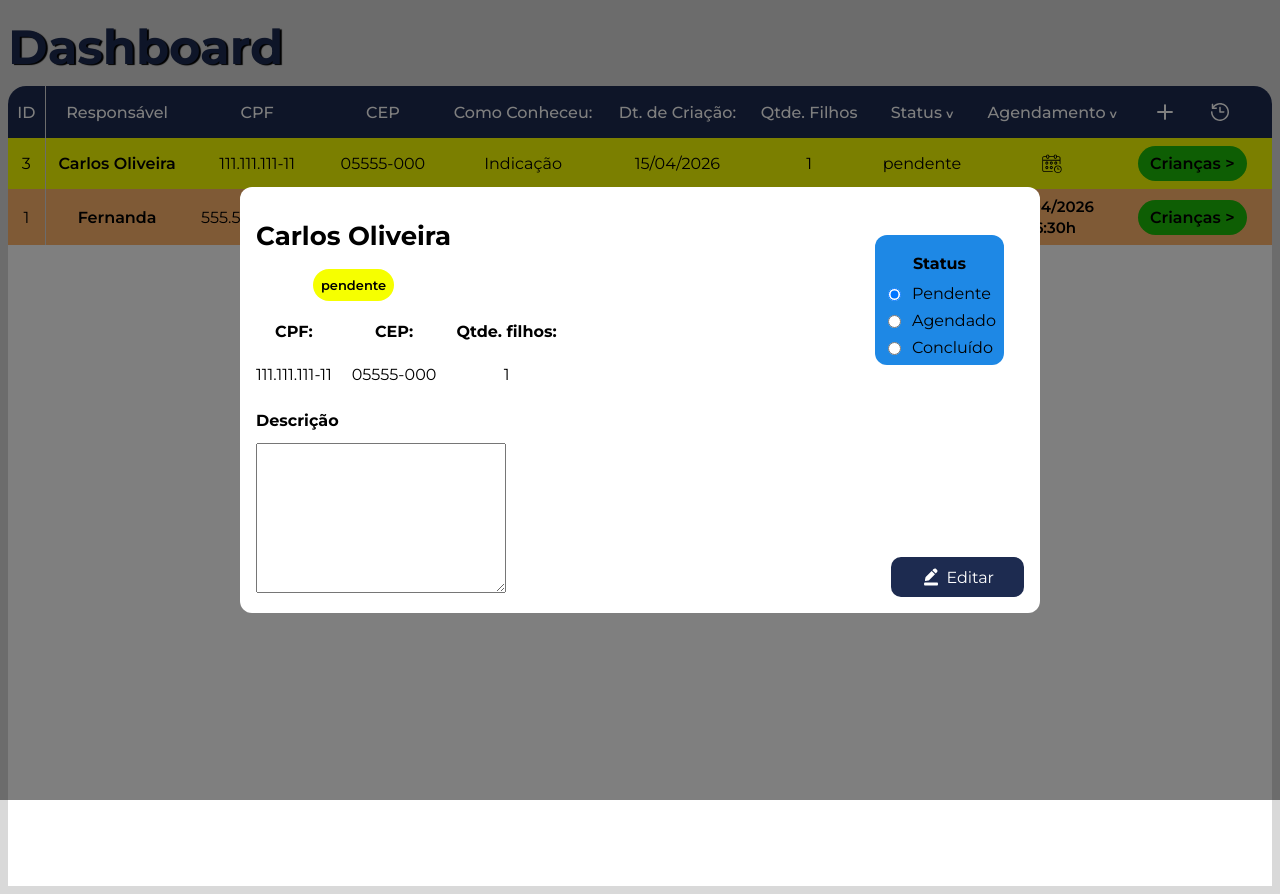
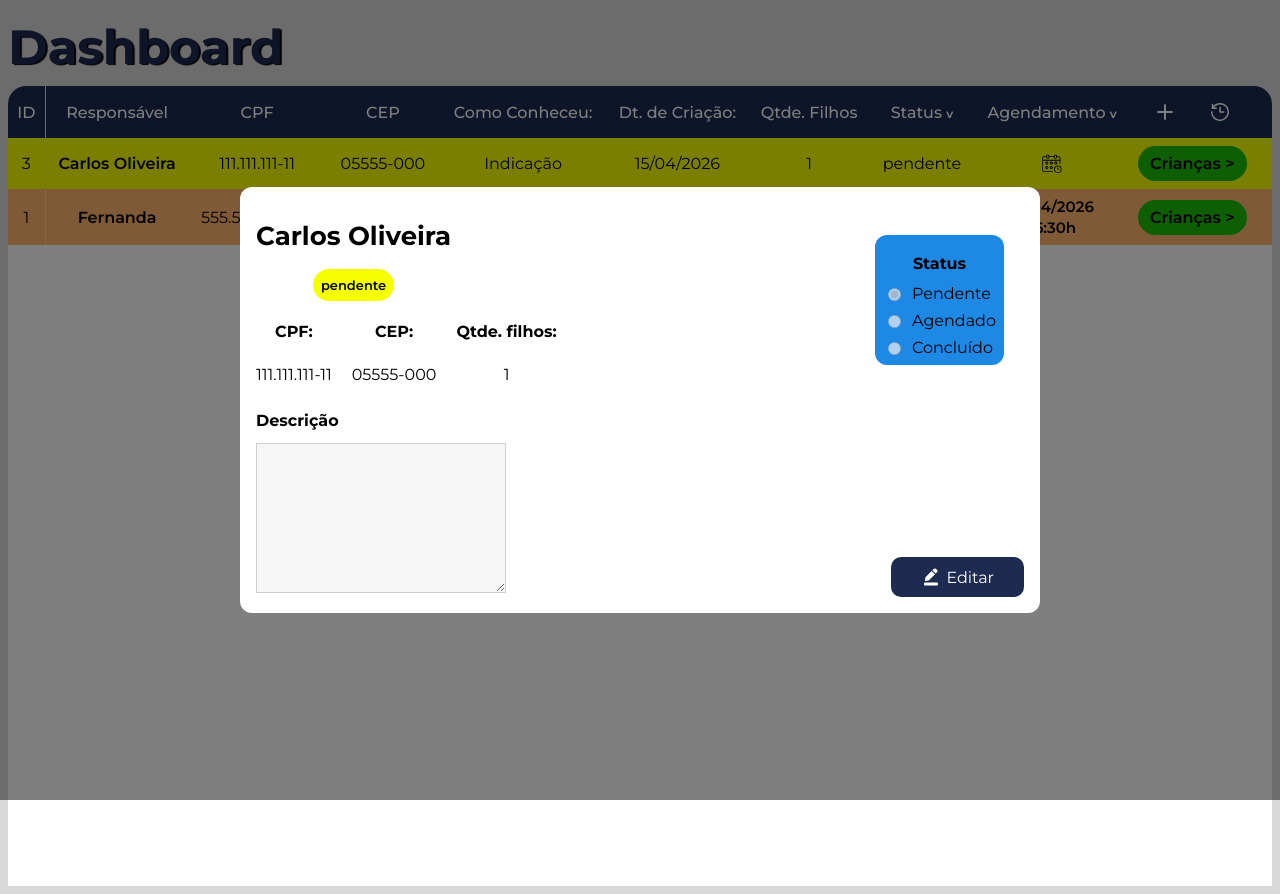
Before and after one commit to vilelakami/sistema-de-agendamento-conselho-kids, a React (Create React App) app: page /Dashboard in a window 1280 px wide. Both pictures are taken after a click on the link "Carlos Oliveira". Built offline with nearby package versions, Linux system fonts and the light colour scheme.

Commit message:
feat: adicionando botão de salvar no modal do dashboard

```diff
--- a/src/pages/ModalDashboard.jsx
+++ b/src/pages/ModalDashboard.jsx
@@ -4,12 +4,26 @@ import editIcon from "../assets/icons/edit_icon.svg"
 
 function ModalDashboard({isOpen, onClose, user, atualizarStatusGlobal}){
     const [statusLocal, setStatusLocal] = useState(user?.status || "pendente");
+    const [descricao, setDescricao] = useState(user?.descricao || "");
+    const [editMode, setEditMode] = useState(false);
 
     useEffect(()=>{
         if(user){
             setStatusLocal(user.status);
+            setDescricao(user.descricao || "");
+            setEditMode(false);
         }
     }, [user]);
+
+    const handleEditarClick = () => {
+        if (!editMode) {
+            setEditMode(true);
+            return;
+        }
+
+        atualizarStatusGlobal(user.id, statusLocal);
+        setEditMode(false);
+    };
 
     // se o modal estiver diferente de aberto retorna null
     if (!isOpen || !user) return null;
@@ -49,8 +63,9 @@ function ModalDashboard({isOpen, onClose, user, atualizarStatusGlobal}){
                                     <input
                                     type="radio"
                                     id="pendente"
-                                    name="pendente"
+                                    name="status"
                                     value="pendente"
+                                    disabled={!editMode}
                                     checked={statusLocal === "pendente"}
                                     onChange={(e) => setStatusLocal(e.target.value)}/>
                                     <label htmlFor="pendente">Pendente</label>
@@ -59,9 +74,10 @@ function ModalDashboard({isOpen, onClose, user, atualizarStatusGlobal}){
                                     <input
                                     type="radio"
                                     id="agendado"
-                                    name="agendado"
+                                    name="status"
                                     value="agendado"
-                                    checked={user.status === "agendado"}
+                                    disabled={!editMode}
+                                    checked={statusLocal === "agendado"}
                                     onChange={(e) => setStatusLocal(e.target.value)}/>
                                     <label htmlFor="agendado">Agendado</label>
                                 </div>
@@ -69,9 +85,10 @@ function ModalDashboard({isOpen, onClose, user, atualizarStatusGlobal}){
                                     <input
                                     type="radio"
                                     id="concluido"
-                                    name="concluido"
+                                    name="status"
                                     value="concluido"
-                                    checked={user.status === "concluido"}
+                                    disabled={!editMode}
+                                    checked={statusLocal === "concluido"}
                                     onChange={(e) => setStatusLocal(e.target.value)}/>
                                     <label htmlFor="concluido">Concluído</label>
                                 </div>
@@ -82,11 +99,19 @@ function ModalDashboard({isOpen, onClose, user, atualizarStatusGlobal}){
                     <div className={styles.taskDescription}>
                         <div className={styles.textArea}>
                             <h2>Descrição</h2>
-                            <textarea className={styles.taskTextArea}></textarea>
+                            <textarea
+                                className={styles.taskTextArea}
+                                disabled={!editMode}
+                                value={descricao}
+                                onChange={(e) => setDescricao(e.target.value)}
+                            ></textarea>
                         </div>
                         {/* botão editar */}
                         <div className={styles.btnEdit}>
-                            <button onClick={() => atualizarStatusGlobal(user.id, statusLocal)}><img src={editIcon} alt="editar" />Editar</button>
+                            <button onClick={handleEditarClick}>
+                                <img src={editIcon} alt="editar" />
+                                {editMode ? "Salvar" : "Editar"}
+                            </button>
                         </div>
                     </div>
                 </div>
--- a/src/pages/css/ModalDashboard.module.css
+++ b/src/pages/css/ModalDashboard.module.css
@@ -102,6 +102,12 @@
     min-height: 150px;
 }
 
+.textArea textarea:disabled {
+    background-color: #f6f6f6;
+    color: #666;
+    cursor: not-allowed;
+}
+
 .inputStatus {
     align-items: flex-start;
     gap: 8px;
```
